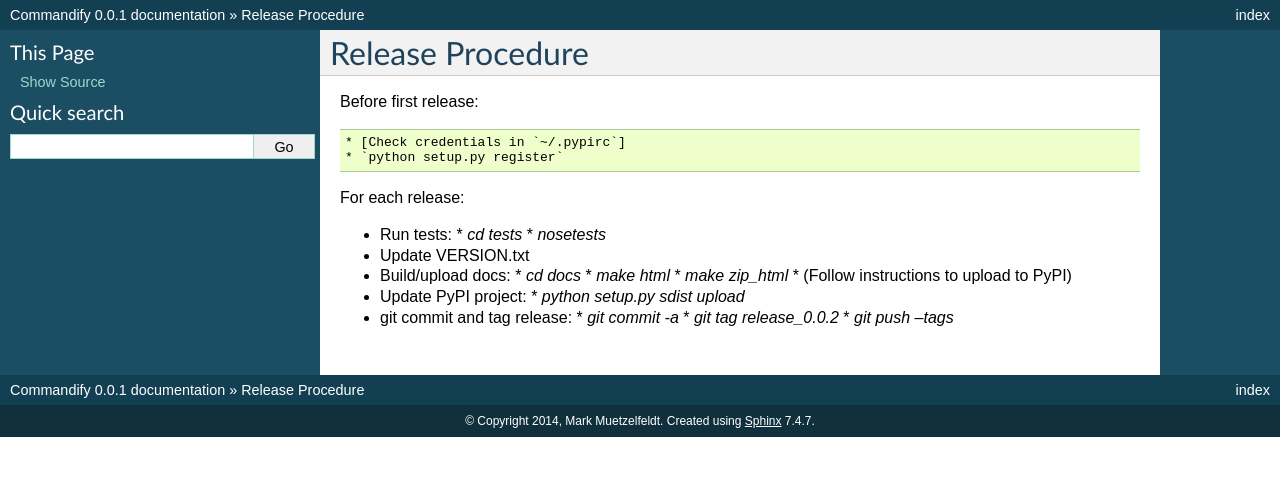
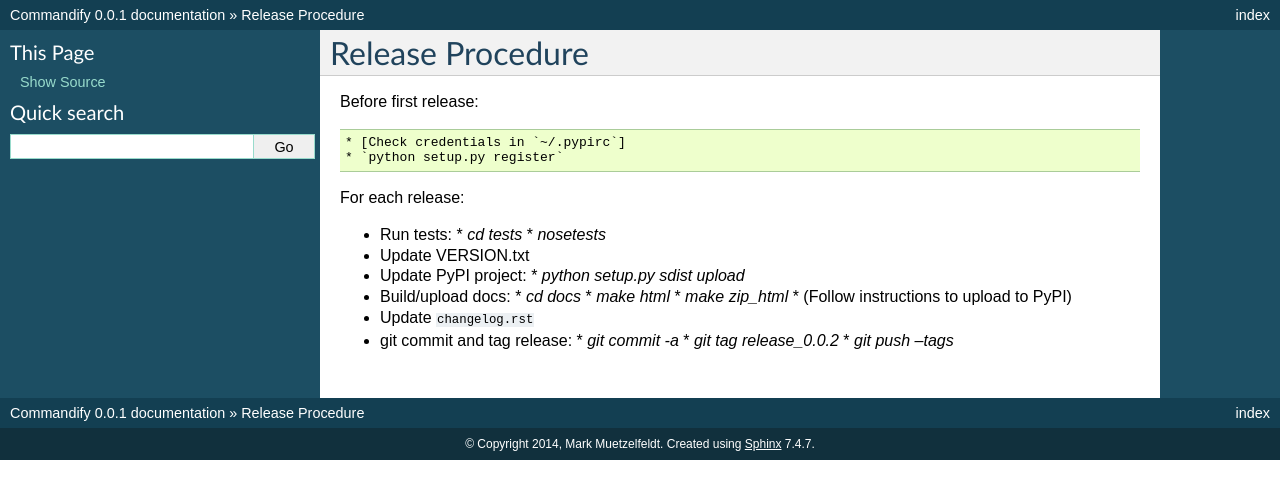
Before and after one commit to markmuetz/commandify, a Sphinx documentation site: the page built from docs/release_procedure.rst, in a window 1280 px wide. Shown: the top 499 px of the page. Built offline with Sphinx 7.4.7, drawn with Linux system fonts in a browser that asks for light colours.

Commit message:
Update order in release procedure and add step.

```diff
--- a/docs/release_procedure.rst
+++ b/docs/release_procedure.rst
@@ -12,13 +12,14 @@ For each release:
   * `cd tests`
   * `nosetests`
 * Update VERSION.txt
+* Update PyPI project:
+  * `python setup.py sdist upload`
 * Build/upload docs:
   * `cd docs`
   * `make html`
   * `make zip_html`
   * (Follow instructions to upload to PyPI)
-* Update PyPI project:
-  * `python setup.py sdist upload`
+* Update ``changelog.rst``
 * git commit and tag release:
   * `git commit -a`
   * `git tag release_0.0.2`
```
